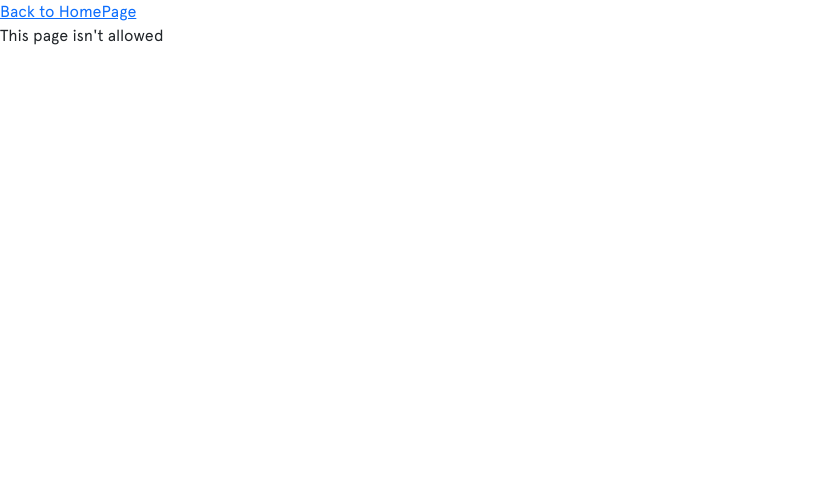
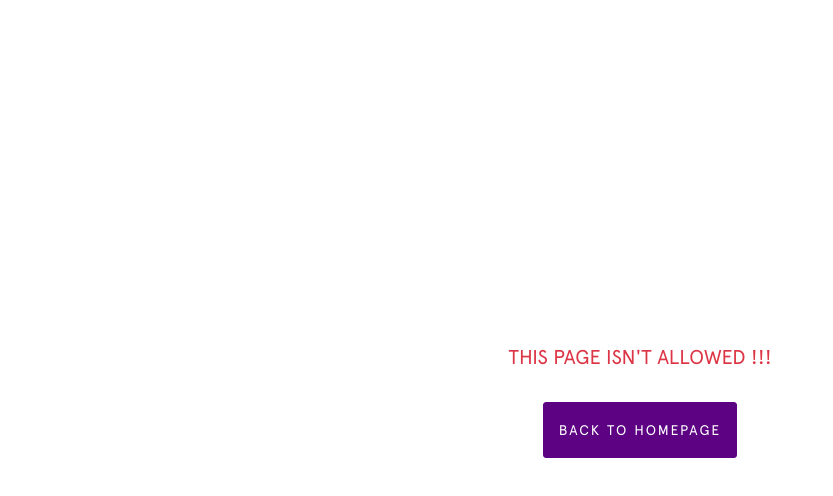
Before and after one commit to krsticzoran/real-estate-agency, a React (Create React App) app: page /dashboard in a window 1280 px wide. Shown: the top 496 px of the page, without its empty margins (0-833 px from the left). Built offline with nearby package versions, Linux system fonts and the light colour scheme.

Commit message:
back home

```diff
--- a/src/pages/dashboard/dashboard.css
+++ b/src/pages/dashboard/dashboard.css
@@ -1,4 +1,27 @@
-.dashboard-container {
+.back-home-container {
+  display: flex;
+  flex-direction: column;
+  align-items: center;
+  justify-content: center;
+  height: 100vh;
+  text-transform: uppercase;
+  font-size: 20px;
+}
+
+.back-home-btn {
+  margin-top: 30px;
+  background-color: #5c0282 !important;
+  border: solid 1px #5c0282 !important;
+  border-radius: 3px;
+  padding: 15px;
+  text-transform: uppercase;
+}
+
+.back-home-link {
+  color: #fff;
+  text-decoration: none;
+  font-size: 14px;
+  letter-spacing: 2px;
 }
 
 .dashboard-menu {
--- a/src/pages/dashboard/dashboard.tsx
+++ b/src/pages/dashboard/dashboard.tsx
@@ -5,6 +5,7 @@ import { useNavigate } from "react-router";
 import { useAuth } from "../../context/AuthContext";
 import logo from "../../assets/images/header/logo.png";
 import { Link } from "react-router-dom";
+import { Button } from "react-bootstrap";
 
 const Dashboard = () => {
   const navigate = useNavigate();
@@ -34,11 +35,13 @@ const Dashboard = () => {
           </div>
         </div>
       ) : (
-        <div>
-          <Link to="/" className="">
-            Back to HomePage
-          </Link>
-          <div>This page isn't allowed</div>
+        <div className="back-home-container">
+          <div className="text-danger">This page isn't allowed !!!</div>
+          <Button className="back-home-btn">
+            <Link to="/" className="back-home-link">
+              Back to HomePage
+            </Link>
+          </Button>
         </div>
       )}
     </>
```
